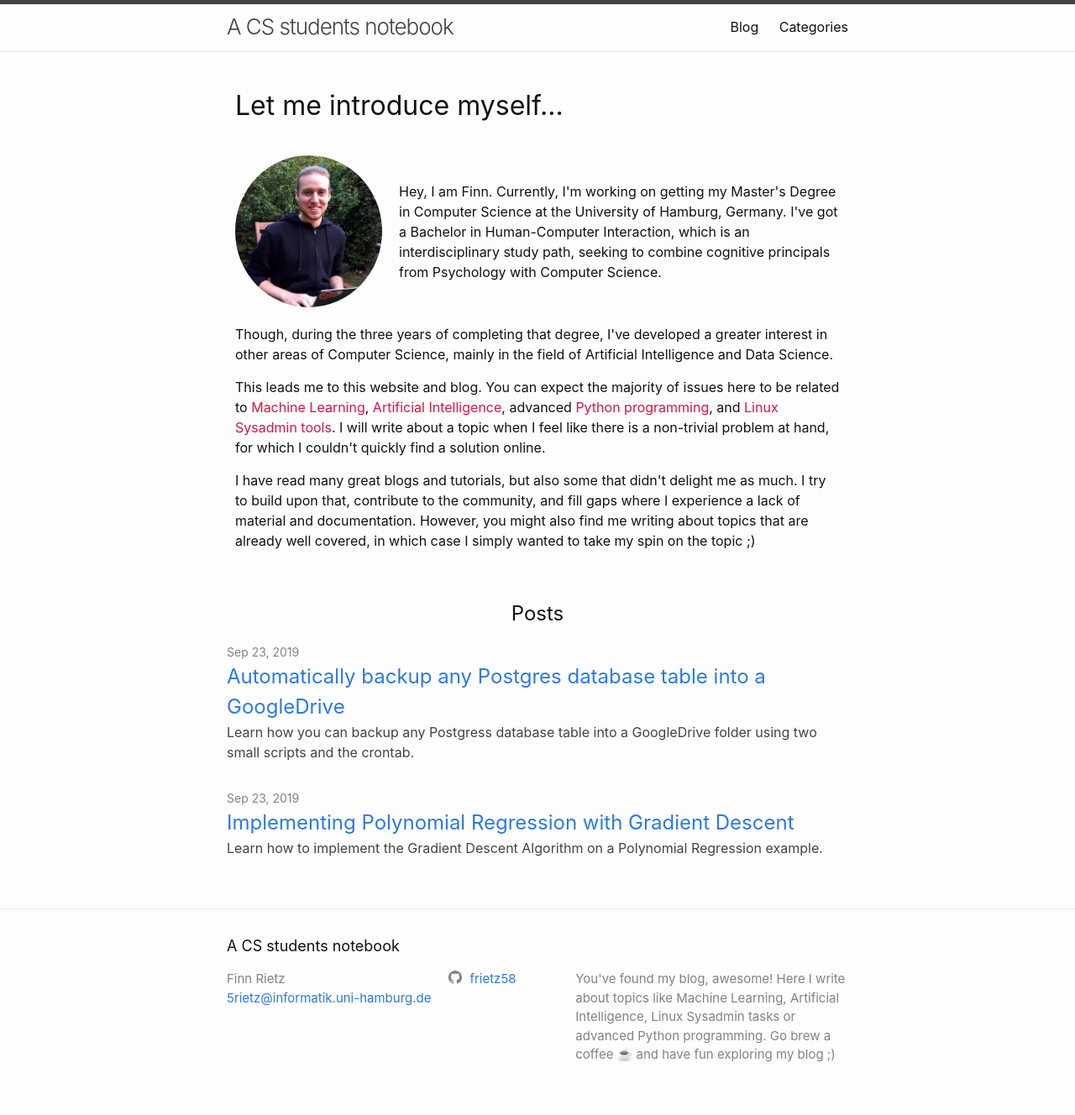
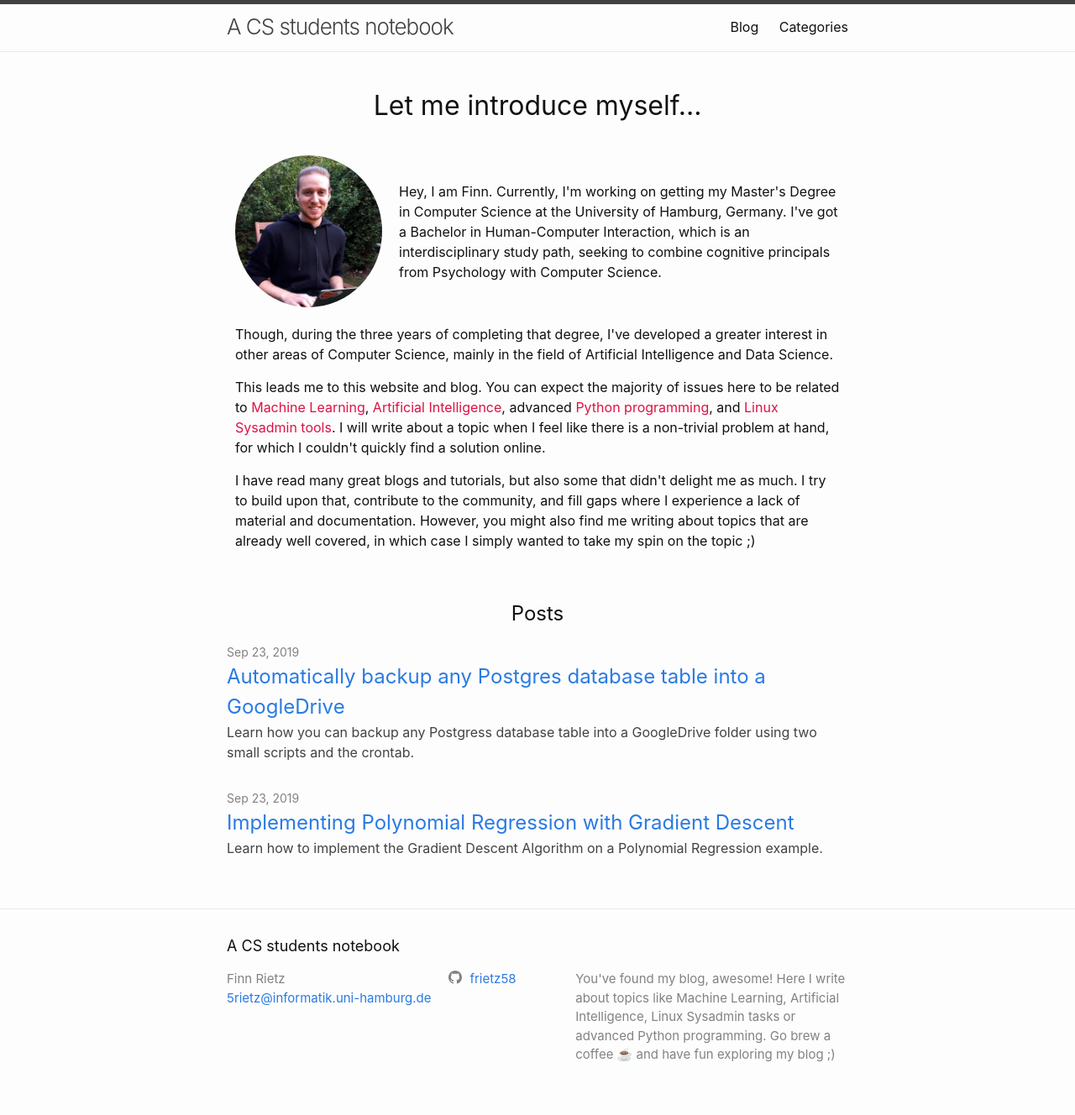
Before and after one commit to frietz58/frietz58.github.io, a Jekyll site: the page built from index.markdown, in a window 1280 px wide. Shown: the whole page at 84% size. Built offline with Jekyll 4.4.1, drawn with Linux system fonts in a browser that asks for light colours.

Commit message:
add centering to home h1

```diff
--- a/index.markdown
+++ b/index.markdown
@@ -6,7 +6,7 @@ layout: home
 ---
 
 <div class="home-author-text-wrapper">
-  <header class="home-intro-header"><h1>Let me introduce myself...</h1></header>
+  <header class="home-intro-header"><h1 class="home-headings">Let me introduce myself...</h1></header>
   <!-- The text next to the image-->
   <article class="main">
     <p class="next-to-author"> Hey, I am Finn. Currently, I'm working on getting my Master's Degree in Computer Science at the University of Hamburg, Germany. I've got a Bachelor in Human-Computer Interaction, which is an interdisciplinary study path, seeking to combine cognitive principals from Psychology with Computer Science. </p>
```
